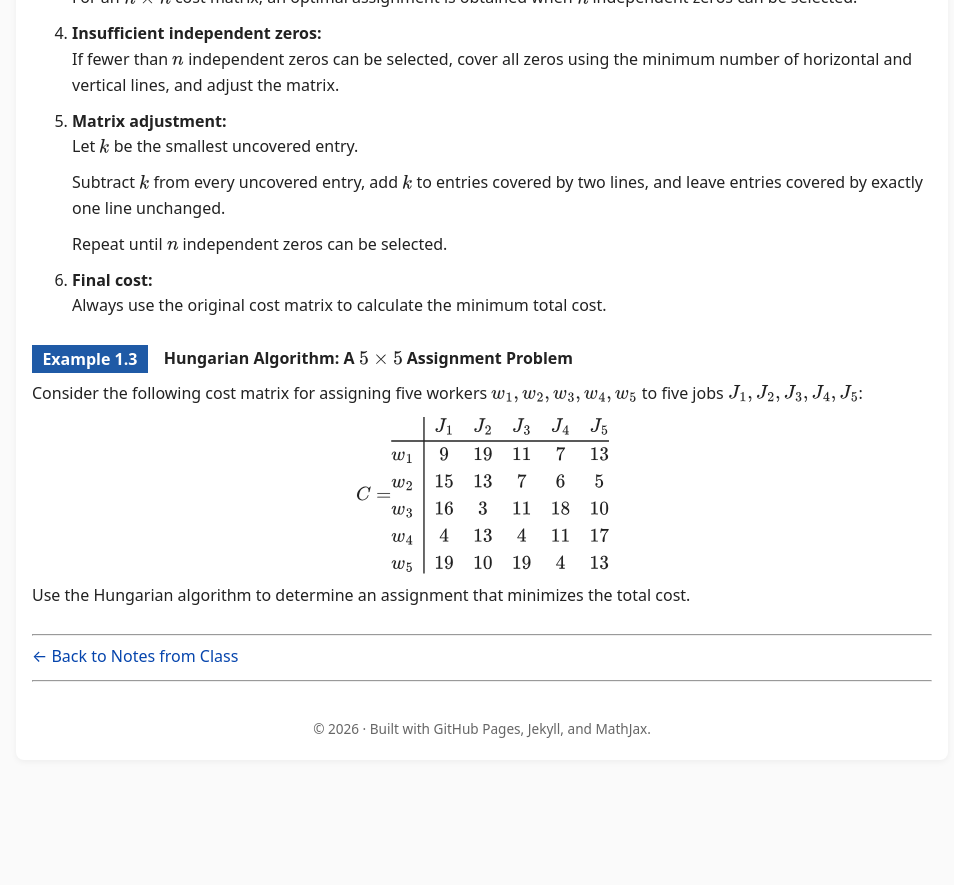
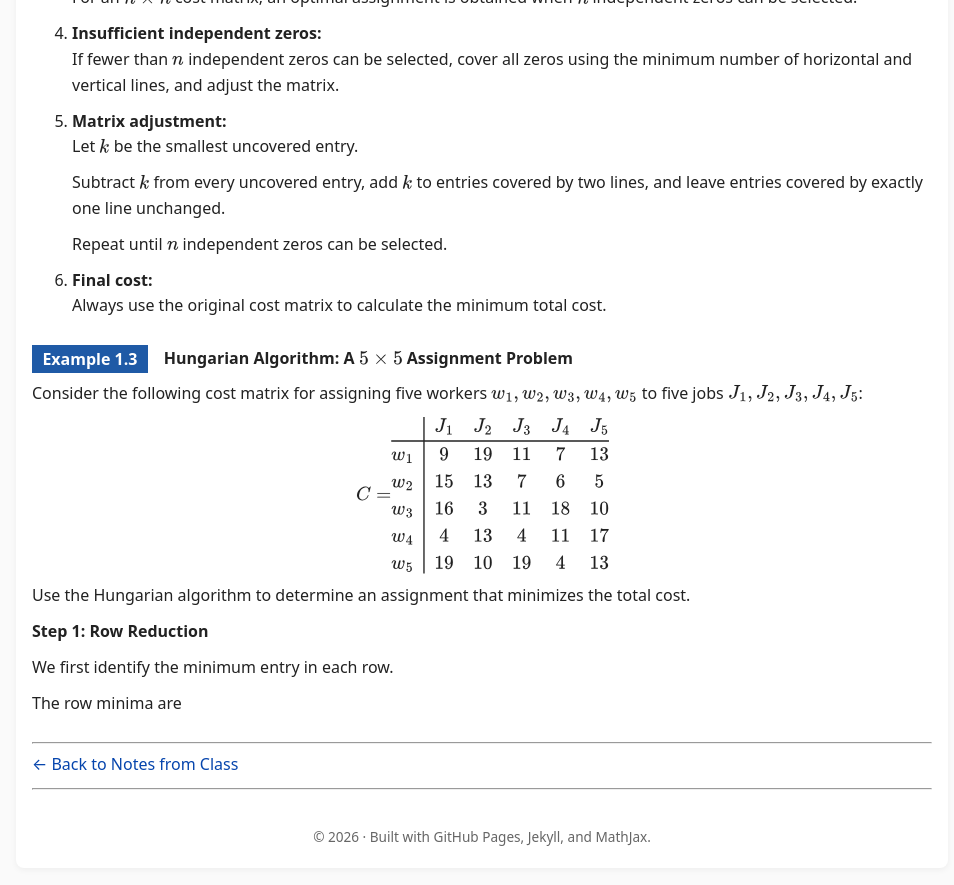
Before and after one commit to SaleemKamaludin/SaleemKamaludin.github.io, a Jekyll site: the page built from courses/math-2276/notes-from-class/supplementary-lecture-6/index.md, in a window 1280 px wide and 900 px high, scrolled down 6460 px. Shown: the top 885 px of the window, without its empty margins (158-1112 px from the left). Built offline with Jekyll 4.4.1, drawn with Linux system fonts in a browser that asks for light colours; before the commit the page ends 7252 px from its top, so only the background shows below that.

Commit message:
Begin Step 1 row reduction in Example 1.3

```diff
--- a/courses/math-2276/notes-from-class/supplementary-lecture-6/index.md
+++ b/courses/math-2276/notes-from-class/supplementary-lecture-6/index.md
@@ -1040,6 +1040,22 @@ w_5 & 19 & 10 & 19 & 4 & 13
     </p>
 
   </div>
+
+  <div id="example-hungarian-five-by-five-step-1-row-reduction">
+
+    <p>
+      <strong>Step 1: Row Reduction</strong>
+    </p>
+
+    <p>
+      We first identify the minimum entry in each row.
+    </p>
+
+    <p>
+      The row minima are
+    </p>
+
+  </div>
 </div>
 
 
```
